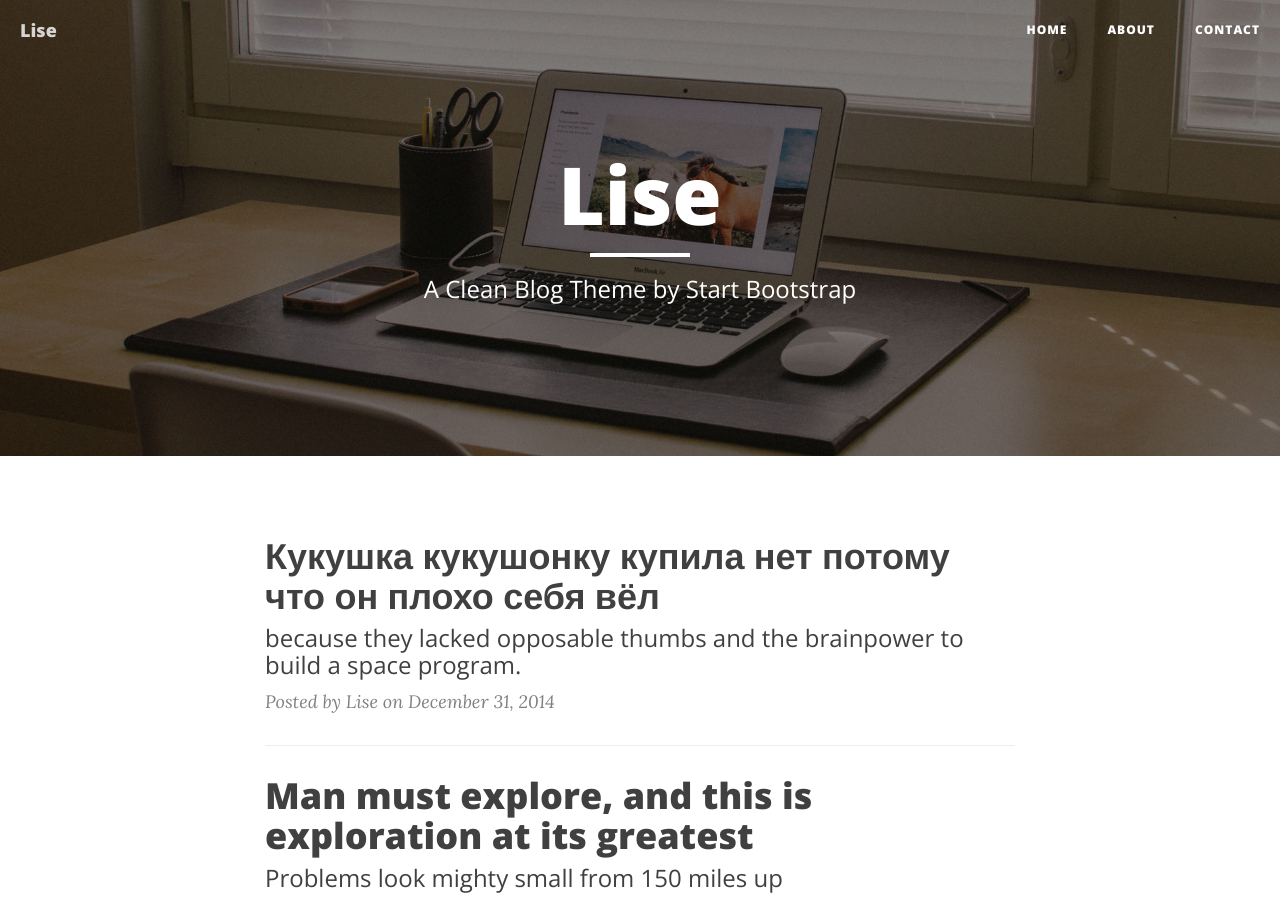
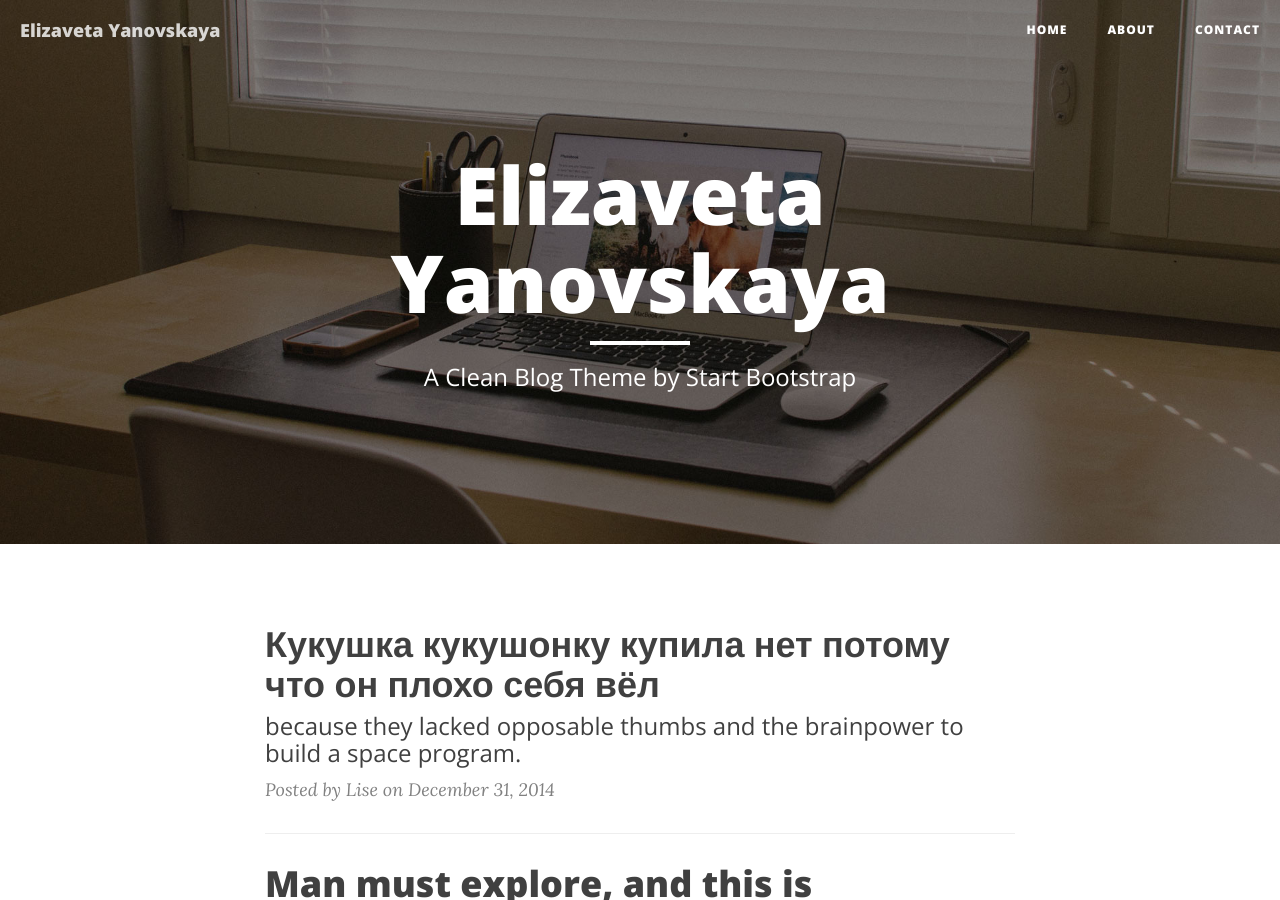
Before and after one commit to lise-yy/lise-io, a Jekyll site: the page built from index.html, in a window 1280 px wide and 900 px high. Built offline with Jekyll 4.4.1, drawn with Linux system fonts in a browser that asks for light colours; nearby versions of some CDN libraries; the list of posts is cut into pages by our own code; some of the changed text lies outside the part shown.

Commit message:
new description

```diff
--- a/_config.yml
+++ b/_config.yml
@@ -1,7 +1,7 @@
 # Site settings
-title: Lise
+title: Elizaveta Yanovskaya
 email: elizaveta.yanovskaya@gmail.com
-description: "Тыр пыр дыр"
+description: "A blog about web dev, management & traveling by Elizaveta Yanovskaya"
 baseurl: ""
 url: "http://lise-yy.github.io/lise-io/"
 twitter_username: lise_yy
```
